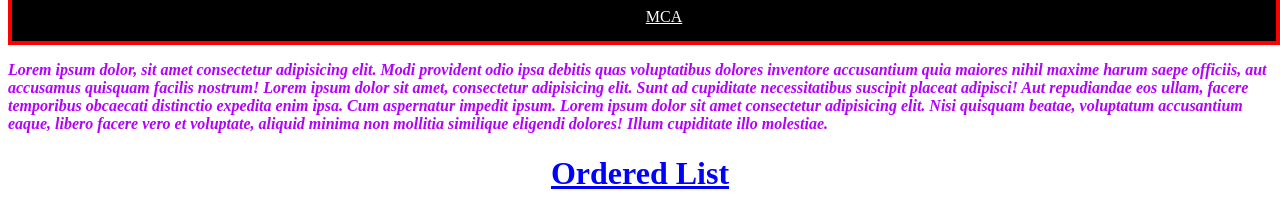
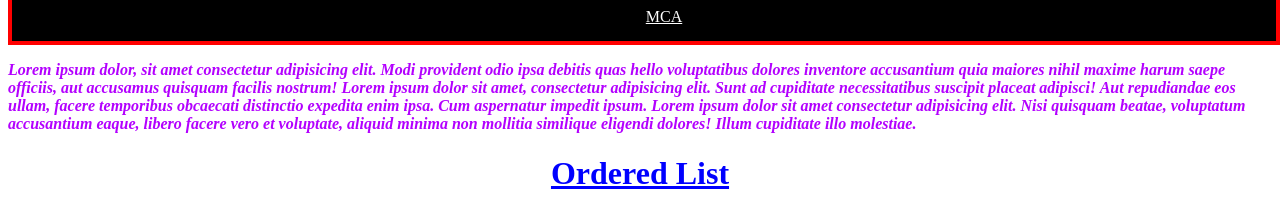
Before and after one commit to dev-raheem/learn-html-css, a plain HTML site: page index.html/index.html in a window 1280 px wide. Shown: the part 99-309 px from the top of the page. Drawn offline with Linux system fonts and the light colour scheme.

Commit message:
hello add kiya

```diff
--- a/index.html/index.html
+++ b/index.html/index.html
@@ -19,7 +19,7 @@
 
     </div>
     <p style="color: rgb(179, 0, 255);" ;><b><i>Lorem ipsum dolor, sit amet consectetur adipisicing elit. Modi provident
-                odio ipsa debitis quas
+                odio ipsa debitis quas hello
                 voluptatibus dolores inventore accusantium quia maiores nihil maxime harum saepe officiis, aut accusamus
                 quisquam facilis nostrum! Lorem ipsum dolor sit amet, consectetur adipisicing elit. Sunt ad cupiditate
                 necessitatibus suscipit placeat
```
